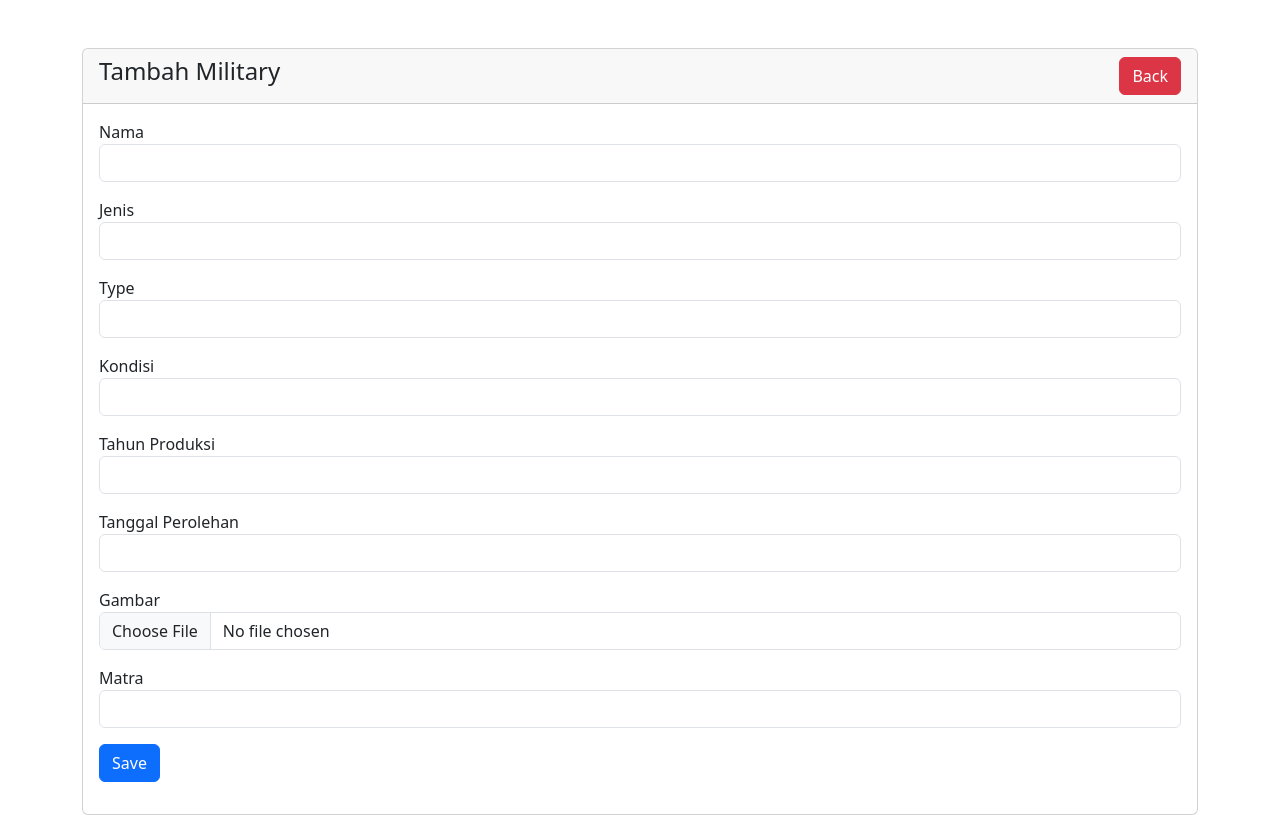
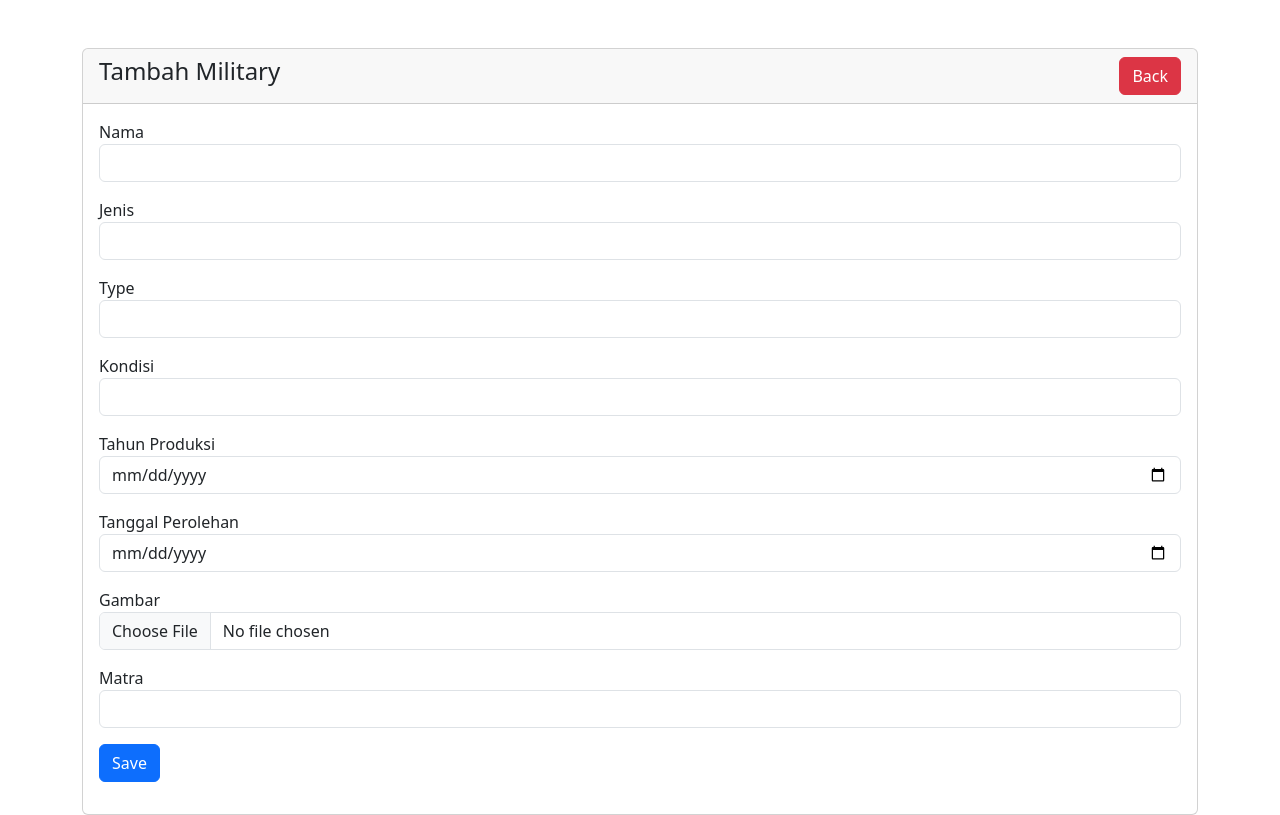
Before and after one commit to rdsarjito/crud-militer, a Nuxt app: page /militaries/create in a window 1280 px wide. Built offline with nearby package versions, Linux system fonts and the light colour scheme.

Commit message:
[CREATE] Image displayed on tabel

```diff
--- a/pages/militaries/create.vue
+++ b/pages/militaries/create.vue
@@ -41,12 +41,12 @@
                     </div>
                     <div class="mb-3">
                         <label>Tahun Produksi</label>
-                        <input type="text" v-model="military.tahun_produksi" class="form-control" />
+                        <input type="date" v-model="military.tahun_produksi" class="form-control" />
                         <span class="text-danger" v-if="this.errorList.tahun_produksi && !savedSuccessfully">{{ this.errorList.tahun_produksi[0] }}</span>
                     </div>
                     <div class="mb-3">
                         <label>Tanggal Perolehan</label>
-                        <input type="text" v-model="military.tanggal_perolehan" class="form-control" />
+                        <input type="date" v-model="military.tanggal_perolehan" class="form-control" />
                         <span class="text-danger" v-if="this.errorList.tanggal_perolehan && !savedSuccessfully">{{ this.errorList.tanggal_perolehan[0] }}</span>
                     </div>
                     <div class="mb-3">
--- a/pages/militaries/index.vue
+++ b/pages/militaries/index.vue
@@ -42,7 +42,10 @@
                             <td>{{ military.tahun_produksi }}</td>
                             <td>{{ military.tanggal_perolehan }}</td>
                             <td>{{ military.matra }}</td>
-                            <td>{{ military.gambar }}</td>
+                            <!-- <td>{{ military.gambar }}</td> -->
+                            <td>
+                                <img :src="getImageUrl(military.gambar)" alt="Military Image" style="max-width: 100px; max-height: 100px;">
+                            </td>
                             <td>
                                 <NuxtLink :to="`/militaries/${military.id}`" class="btn btn-success btn-sm mx-2">Ubah</NuxtLink>
                                 <button type="button" @click="$event => deleteMilitary(military.id)" class="btn btn-danger btn-sm mx-2">Hapus</button>
@@ -102,7 +105,10 @@
                 }).then(() => {
                     window.location.reload(true);
                 });
-            }
+            },
+            getImageUrl(imageName) {
+                return `http://localhost:8000/api/militaries/image/${imageName}`;
+            },
         }
     }
 </script>
```
